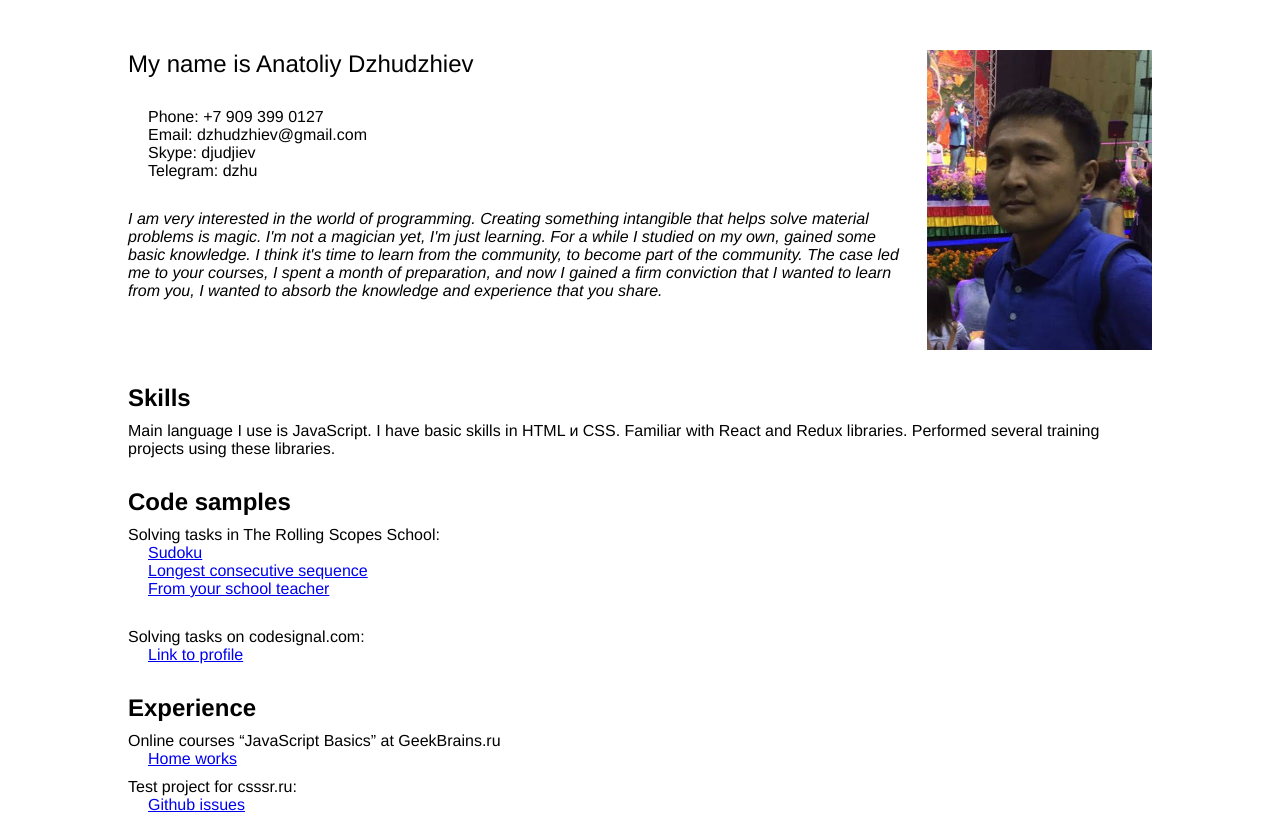
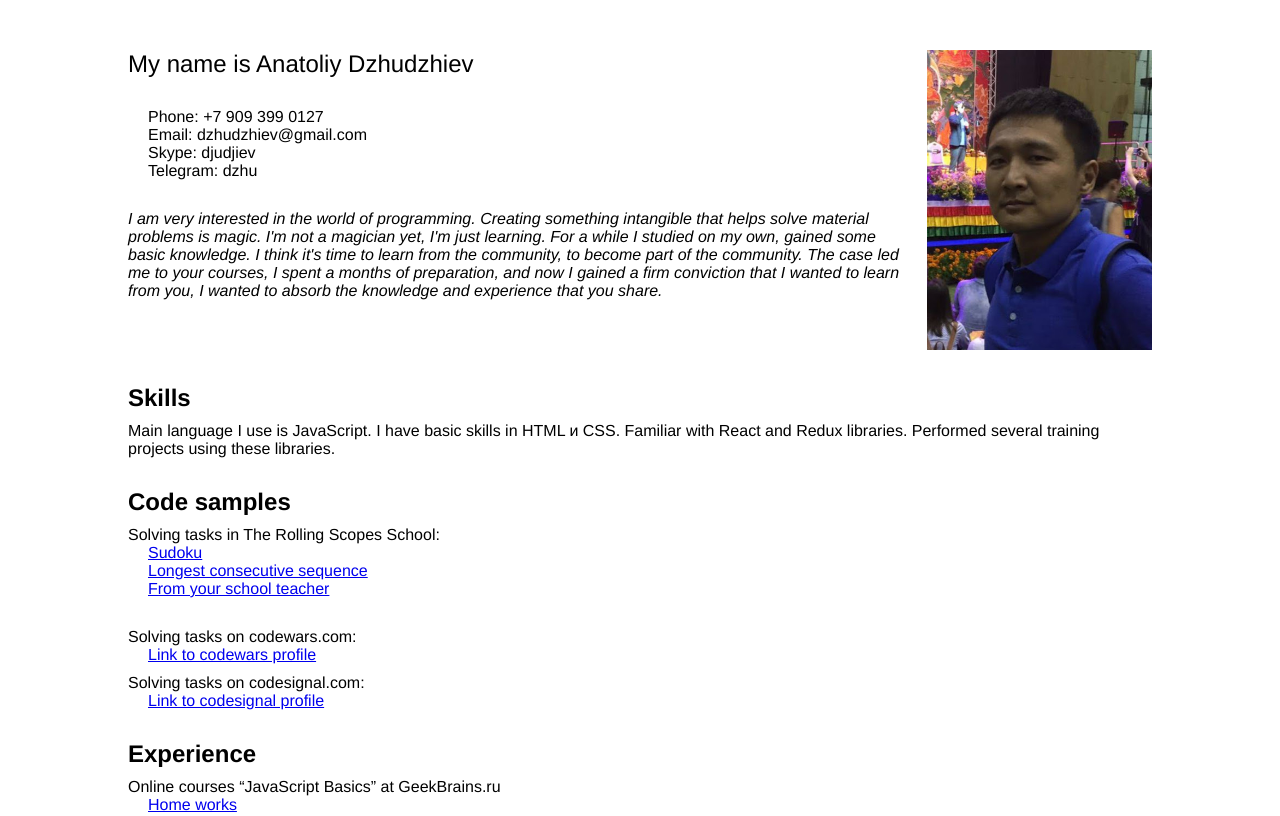
Before and after one commit to dzhudzhi/rsschool-codejam1-cv, a plain HTML site: page index.html in a window 1280 px wide. Shown: the top 816 px of the page. Drawn offline with Linux system fonts and the light colour scheme.

Commit message:
Update index.html

```diff
--- a/index.html
+++ b/index.html
@@ -17,7 +17,7 @@
                     <li>Telegram: dzhu</li>
                 </ul>
                 <p class="objective">I am very interested in the world of programming.
-                    Creating something intangible that helps solve material problems is magic. I'm not a magician yet, I'm just learning. For a while I studied on my own, gained some basic knowledge. I think it's time to learn from the community, to become part of the community. The case led me to your courses, I spent a month of preparation, and now I gained a firm conviction that I wanted to learn from you, I wanted to absorb the knowledge and experience that you share.</p>
+                    Creating something intangible that helps solve material problems is magic. I'm not a magician yet, I'm just learning. For a while I studied on my own, gained some basic knowledge. I think it's time to learn from the community, to become part of the community. The case led me to your courses, I spent a months of preparation, and now I gained a firm conviction that I wanted to learn from you, I wanted to absorb the knowledge and experience that you share.</p>
             </div>
             <div class="photo">
                 <img src="photo.jpg" alt="photo">
@@ -35,8 +35,10 @@
                 <li><a href="https://github.com/dzhudzhi/longest-consecutive-sequence">Longest consecutive sequence</a></li>
                 <li><a href="https://github.com/dzhudzhi/quadratic-equation">From your school teacher</a></li>
             </ul>
+            <p>Solving tasks on codewars.com:</p>
+            <a class="single-li" href="https://app.codesignal.com/profile/tolik_dzhu/tasks">Link to codewars profile</a>
             <p>Solving tasks on codesignal.com:</p>
-            <a class="single-li" href="https://app.codesignal.com/profile/tolik_dzhu/tasks">Link to profile</a>
+            <a class="single-li" href="https://www.codewars.com/users/dzhudzhi/completed_solutions">Link to codesignal profile</a>
         </section>
         <section class="experience">
             <h2>Experience</h2>
```
